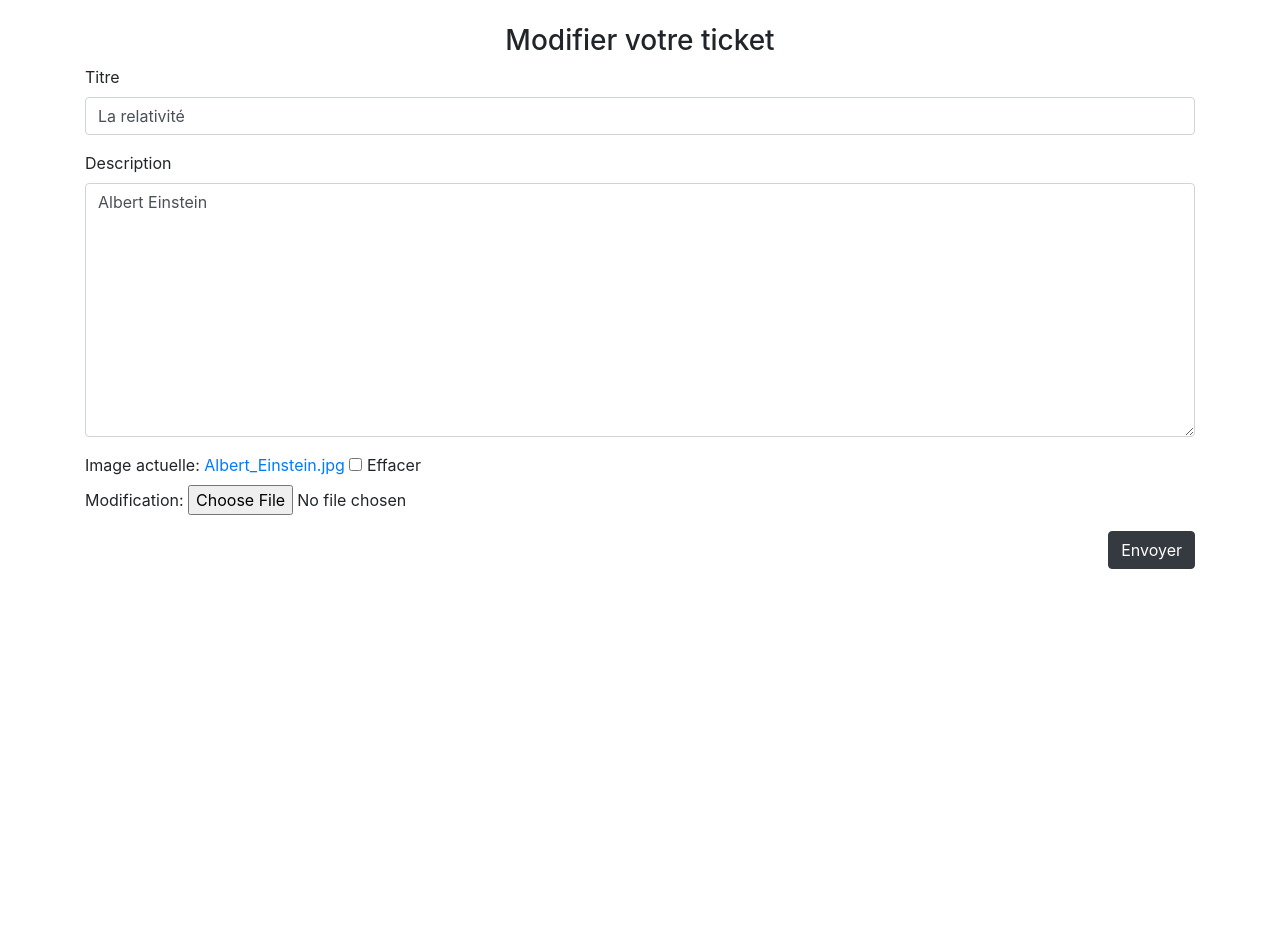
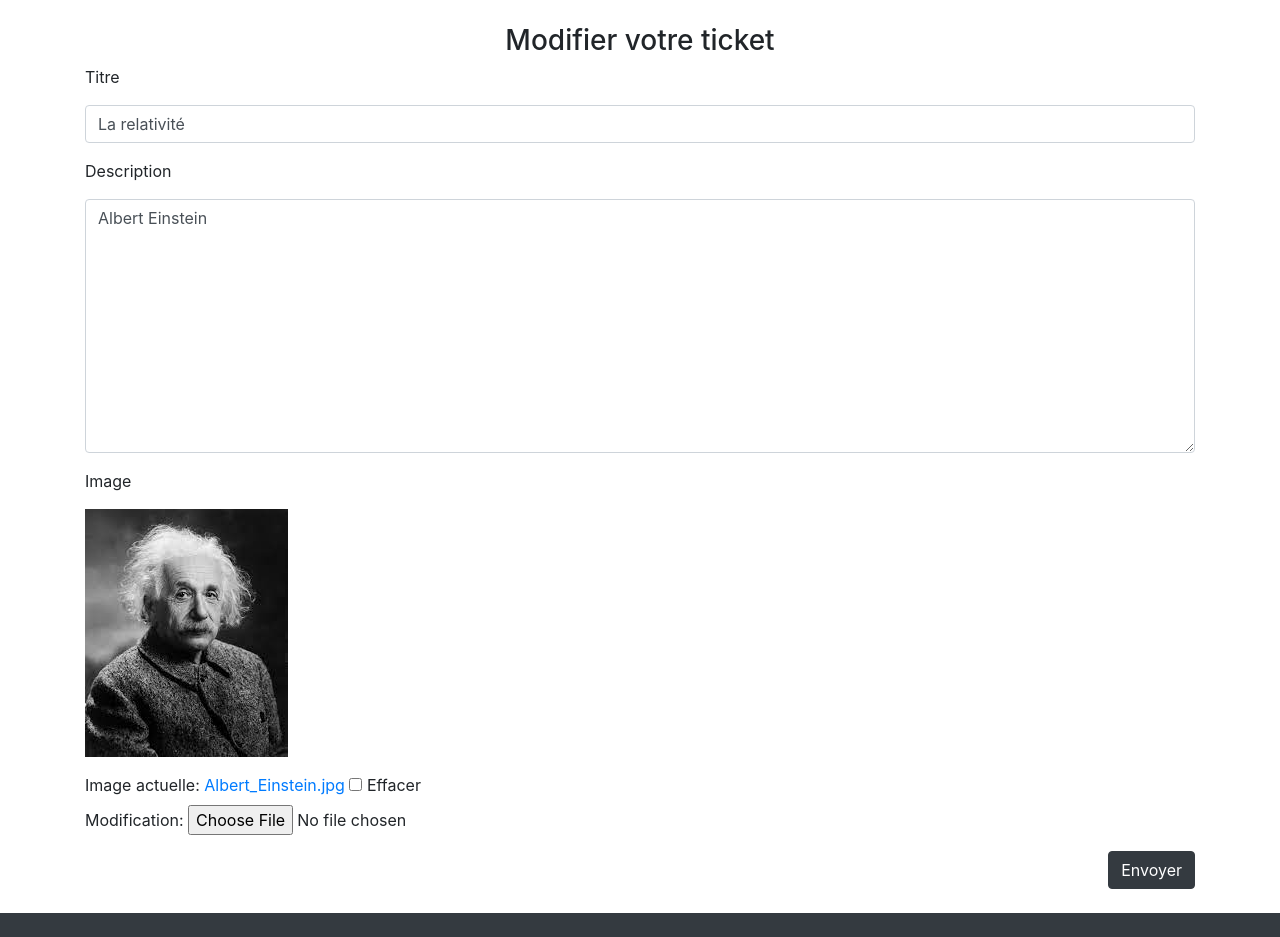
Before and after one commit to Aura974/P9_ducap_aurore, a Django app: page /posts/edit/Ticket/5 in a window 1280 px wide. Shown: the part 76-1013 px from the top of the page. Before the commit the page ends 645 px from the top, so only its background shows below. Run offline with Django 4.2, Linux system fonts and the light colour scheme; a user stored in the database is signed in; data comes from the database, SQL or seed files in the repository; both versions use the stored data as it was after the commit.

Commit message:
Show image on edit ticket

```diff
--- a/litreview/feeds/forms.py
+++ b/litreview/feeds/forms.py
@@ -4,7 +4,7 @@
 
 
 class MyClearableFileInput(ClearableFileInput):
-    initial_text = "actuelle"
+    initial_text = "Image actuelle"
     input_text = "Modification"
     clear_checkbox_label = "Effacer"
 
@@ -12,12 +12,13 @@
 class TicketForm(forms.ModelForm):
     edit_ticket = forms.BooleanField(widget=forms.HiddenInput, initial=True, required=False)
 
-    description = forms.CharField(max_length=2048, widget=forms.Textarea(attrs={"class": "form-control"}))
-    image = forms.ImageField(label="Image", required=False, widget=MyClearableFileInput)
-
     class Meta:
         model = models.Ticket
         fields = ["title", "description", "image"]
+        widgets = {
+            "description": forms.Textarea(attrs={"class": "form-control"}),
+            "image": MyClearableFileInput
+        }
 
     def __init__(self, *args, **kwargs):
         super().__init__(*args, **kwargs)
--- a/litreview/feeds/templates/feeds/edit_content.html
+++ b/litreview/feeds/templates/feeds/edit_content.html
@@ -21,21 +21,32 @@
                 </div>
             </div>
         </div>
+        <form method="post" enctype="multipart/form-data">
+            {{ edit_form.as_p }}
+            {% csrf_token %}
+            <div class="text-right">
+                <button class="btn btn-dark" type="submit">Envoyer</button>
+            </div>
+        </form>
     {% else %}
         <div class="row">
             <div class="col">
                 <h3 class="text-center mt-4">Modifier votre ticket</h3>
             </div>
         </div>
+        <form method="post" enctype="multipart/form-data">
+            <p>{{ edit_form.title.label }}</p>
+            <p>{{ edit_form.title }}</p>
+            <p>{{ edit_form.description.label }}</p>
+            <p>{{ edit_form.description }}</p>
+            <p>{{ edit_form.image.label }}</p>
+                <p><img src="{{ edit_form.instance.image.url }}"></p>
+            <p>{{ edit_form.image }}</p>
+            {% csrf_token %}
+            <div class="text-right">
+                <button class="btn btn-dark" type="submit">Envoyer</button>
+            </div>
+        </form>
     {% endif %}
 
-    <form method="post" enctype="multipart/form-data">
-        {{ edit_form.as_p }}
-        {% csrf_token %}
-        <div class="text-right">
-            <button class="btn btn-dark" type="submit">Envoyer</button>
-        </div>
-    </form>
-
-
 {% endblock content %}
--- a/litreview/templates/base.html
+++ b/litreview/templates/base.html
@@ -45,26 +45,20 @@
 
     {% include "partials/messages_snippet.html" %}
 
-
-        <!-- <div class="container">
-            <div class="row">
-                <div class="col">
-                    {% if user.is_authenticated %}
-                        <div class="alert alert-success alert-dismissible fade show" role="alert">
-                            <button type="button" class="close" data-dismiss="alert" aria-label="Close">
-                                <span aria-hidden="true">&times;</span>
-                              </button>
-                            Bonjour {{ request.user }} !
-                        </div>
-                    {% endif %}
-                </div>
-            </div>
-        </div> -->
-
-
     <div class="main">
         {% block content %}{% endblock content %}
     </div>
+
+    <div class="bg-dark">
+        <div class="container">
+            <div class="row mt-4">
+                <div class="col">
+                    <br>
+                </div>
+            </div>
+        </div>
+    </div>
+</div>
 
     <script src="https://cdn.jsdelivr.net/npm/jquery@3.5.1/dist/jquery.slim.min.js" integrity="sha384-DfXdz2htPH0lsSSs5nCTpuj/zy4C+OGpamoFVy38MVBnE+IbbVYUew+OrCXaRkfj" crossorigin="anonymous"></script>
     <script src="https://cdn.jsdelivr.net/npm/bootstrap@4.6.1/dist/js/bootstrap.bundle.min.js" integrity="sha384-fQybjgWLrvvRgtW6bFlB7jaZrFsaBXjsOMm/tB9LTS58ONXgqbR9W8oWht/amnpF" crossorigin="anonymous"></script>
```
Also changed, not shown: litreview/db.sqlite3.
